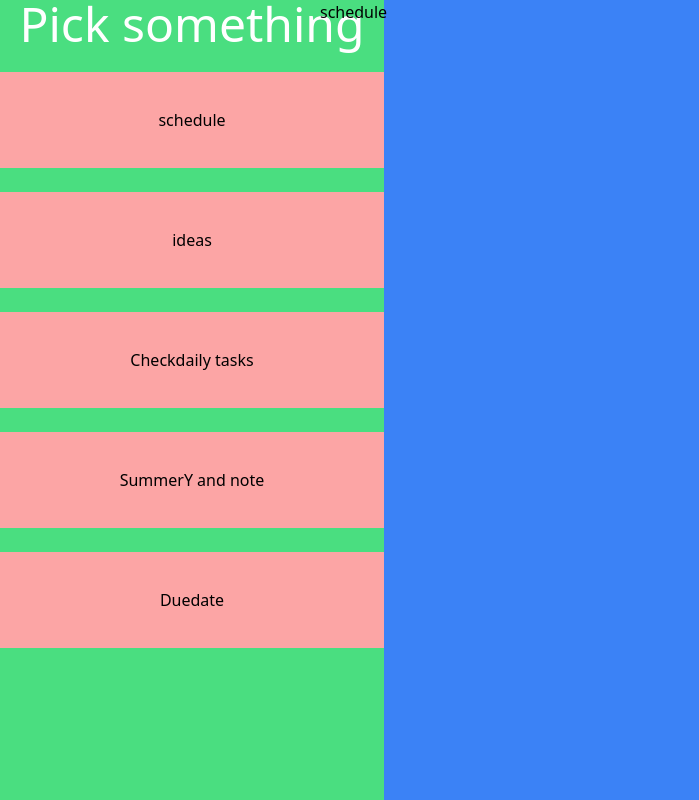
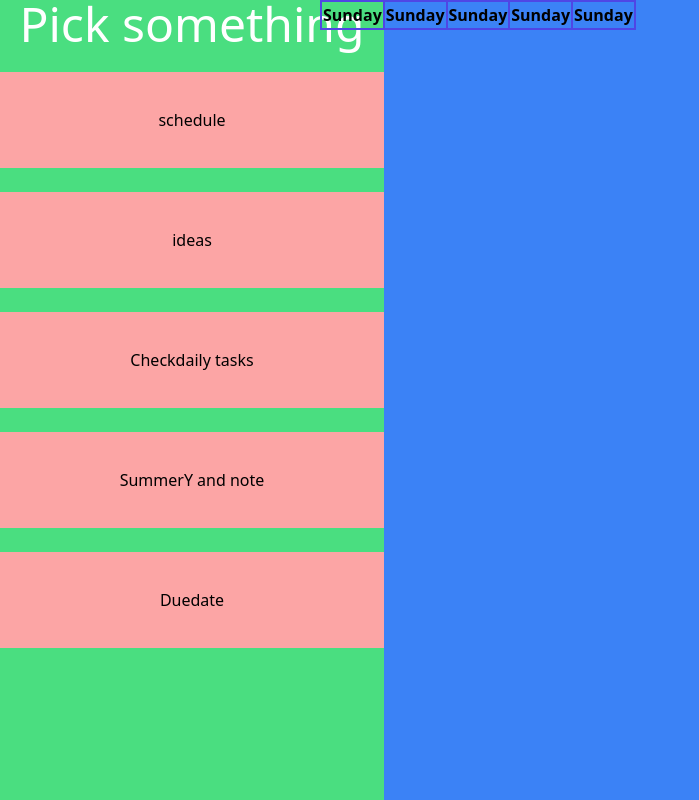
Before and after one commit to Asbern3333/Todo_project, a React (Vite) app in the folder Frontend/: page /schedule in a window 1280 px wide. Shown: the whole page, without its empty margins (0-699 px from the left). Built offline with nearby package versions, Linux system fonts and the light colour scheme.

Commit message:
add some of the calender

```diff
--- a/Frontend/src/schedule.jsx
+++ b/Frontend/src/schedule.jsx
@@ -1,5 +1,36 @@
 export default function Schedule(){
-return (<h1>schedule</h1>);
+
+return (
+        <table className="border-solid border-2 border-indigo-600">
+            <thead >
+                <tr className="border-solid border-2 border-indigo-600">
+                    <th className="border-solid border-2 border-indigo-600">
+                        Sunday
+                    </th >
+
+                    <th className="border-solid border-2 border-indigo-600">
+                        Sunday
+                    </th>
+
+                    <th className="border-solid border-2 border-indigo-600">
+                        Sunday
+                    </th>
+
+                    <th className="border-solid border-2 border-indigo-600">
+                        Sunday
+                    </th>
+
+                    <th className="border-solid border-2 border-indigo-600">
+                        Sunday
+                    </th>
+                </tr>
+            </thead>
+
+
+
+
+
+        </table>);
 
 
 
```
Also changed, not shown: Frontend/src/Sidebar.jsx (+12 -1 lines).
